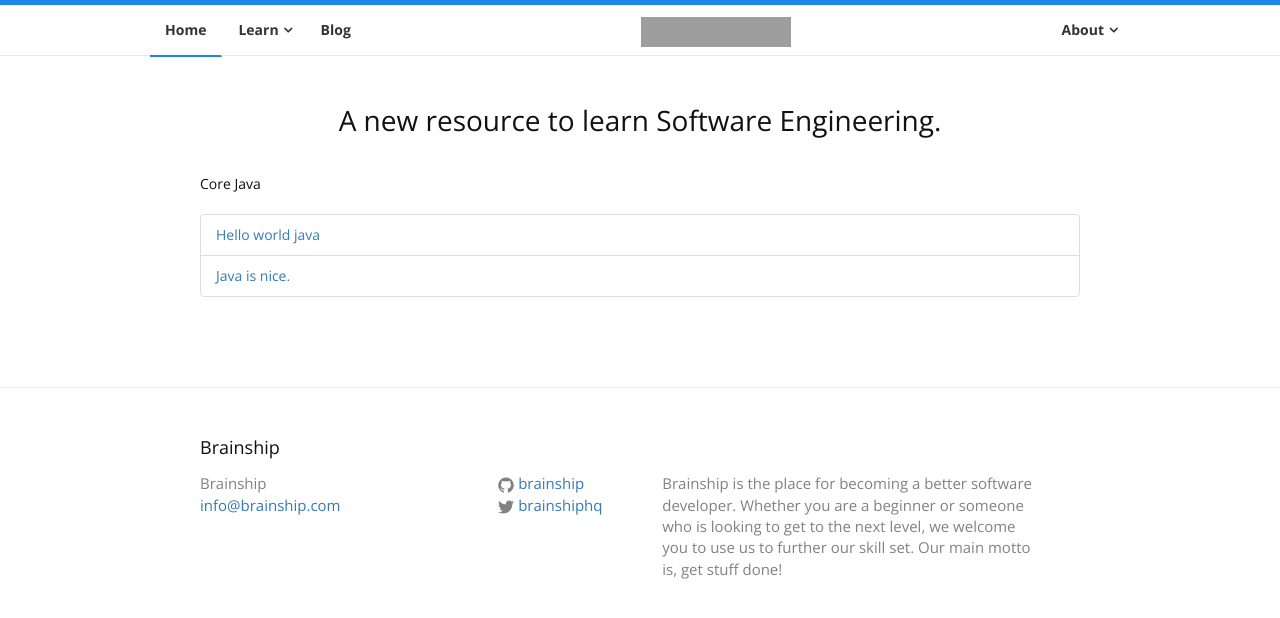
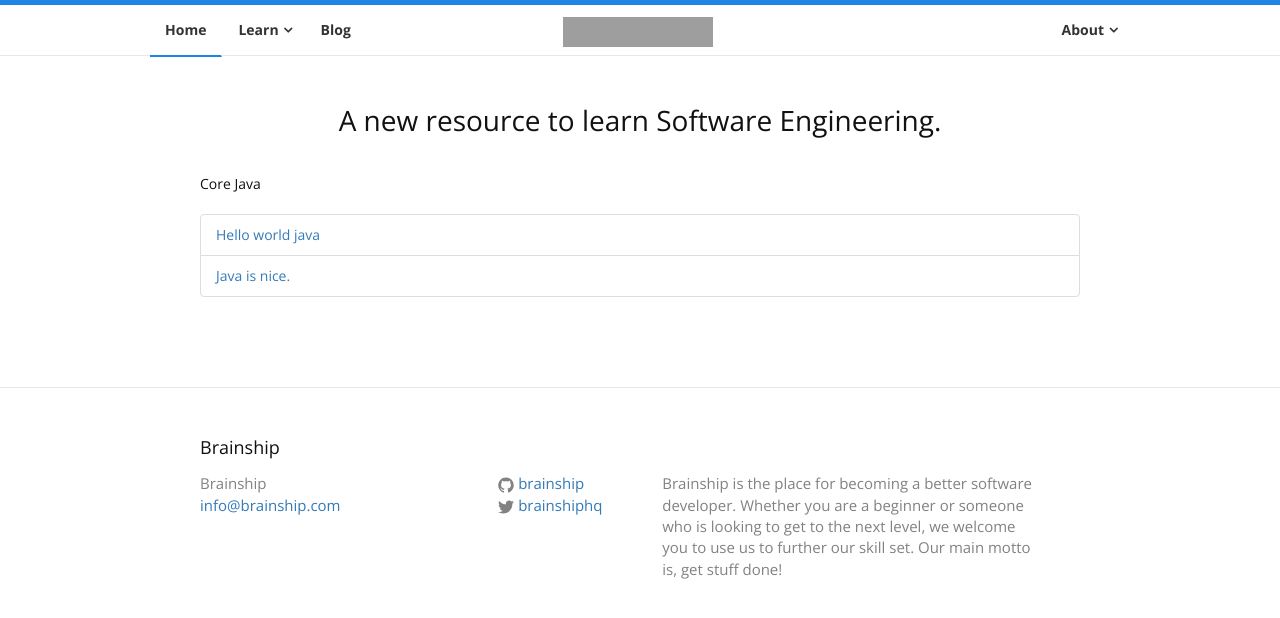
Before and after one commit to brainship/brainship-blog, a Jekyll site: the page built from index.md, in a window 1280 px wide. Shown: the top 618 px of the page. Built offline with Jekyll 4.4.1, drawn with Linux system fonts in a browser that asks for light colours; a script that is not in the unit is left out; grey boxes are pictures that could not be loaded.

Commit message:
Logo positioning

```diff
--- a/_includes/header.html
+++ b/_includes/header.html
@@ -22,7 +22,7 @@
           <li><a href="#">Terms of Service</a></li>
         </ul>
       </li>
-      <li class="logo-img" style="margin-left:28%; margin-top:12px;"><img height="30" width="150" class="brainship-logo" src="https://res.cloudinary.com/dr8ffuorc/image/upload/v1489357122/large_brainship_ewhwgx.png"></img></li>
+      <li class="logo-img" style="margin-left:20%; margin-top:12px;"><img height="30" width="150" class="brainship-logo" src="https://res.cloudinary.com/dr8ffuorc/image/upload/v1489357122/large_brainship_ewhwgx.png"></img></li>
 
       <!-- <li class="ruby-menu-right"><a href="#">Courses</a></li> -->
 
```
